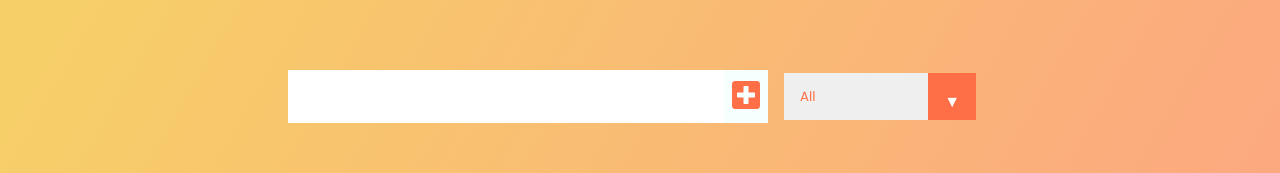
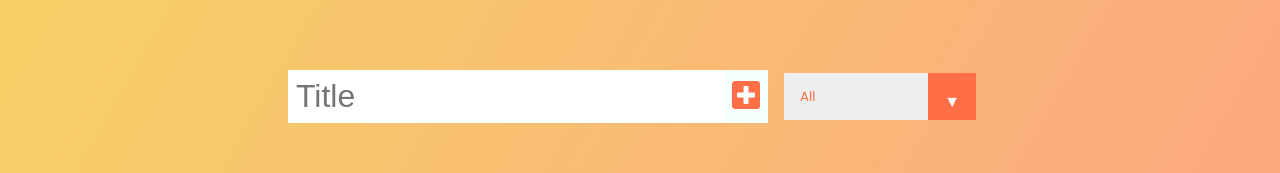
Before and after one commit to irehmanullah/To-Do-App, a React (Create React App) app: page / in a window 1280 px wide. Shown: the part 144-317 px from the top of the page. Built offline with nearby package versions, Linux system fonts and the light colour scheme.

Commit message:
improvements

```diff
--- a/src/Components/Form.js
+++ b/src/Components/Form.js
@@ -16,7 +16,7 @@ const Form = ({ setInputText, inputText, todos, setTodos, setStatus }) => {
     }
     return (
         <form>
-            <input type="text" value={inputText} className="todo-input" onChange={changeHandler}  required/>
+            <input type="text" value={inputText} className="todo-input" onChange={changeHandler} placeholder="Title" required/>
             <button className="todo-button" type="submit" onClick={submitTodoHandler}>
                 <i className="fas fa-plus-square"></i>
             </button>
```
